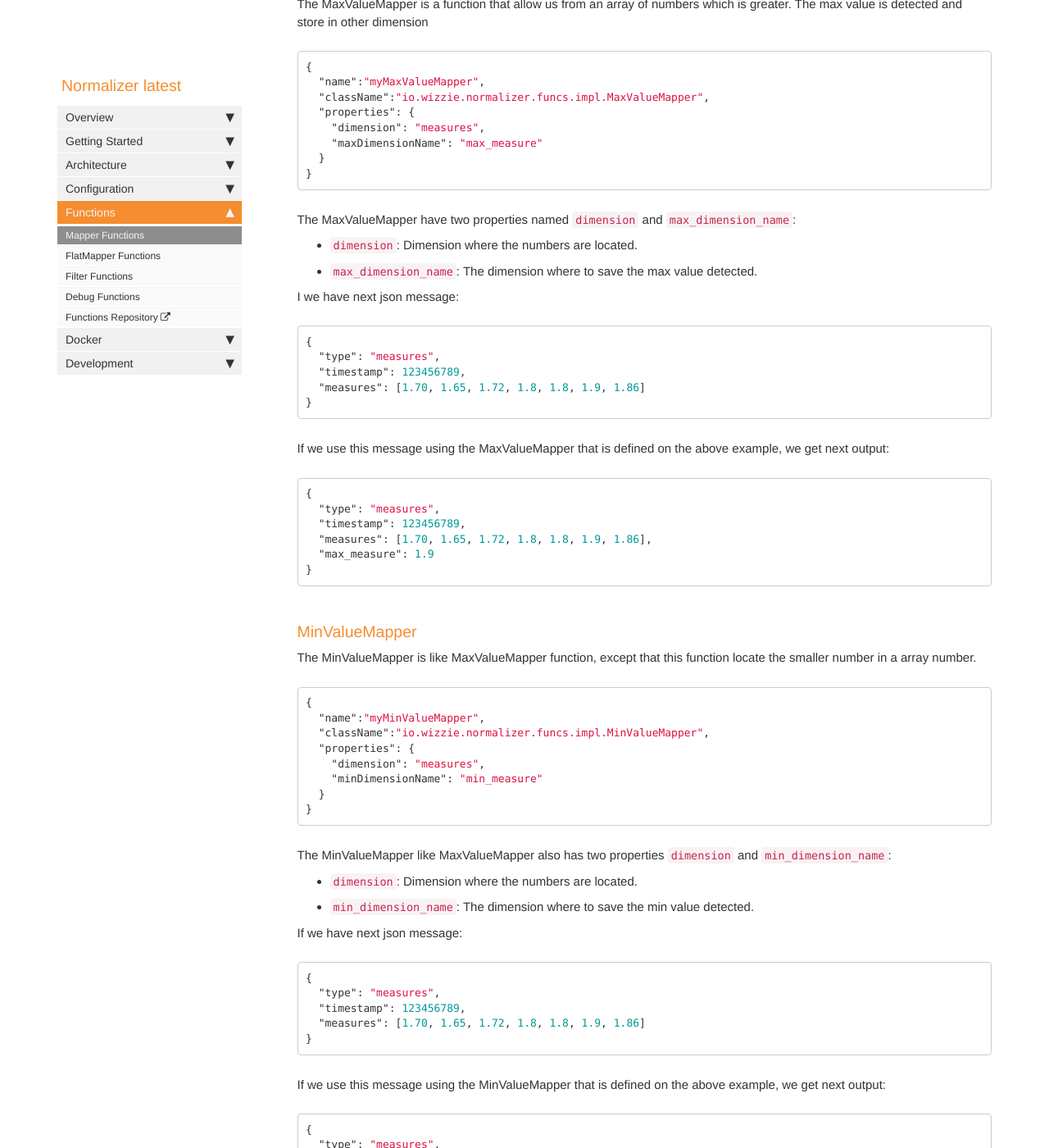
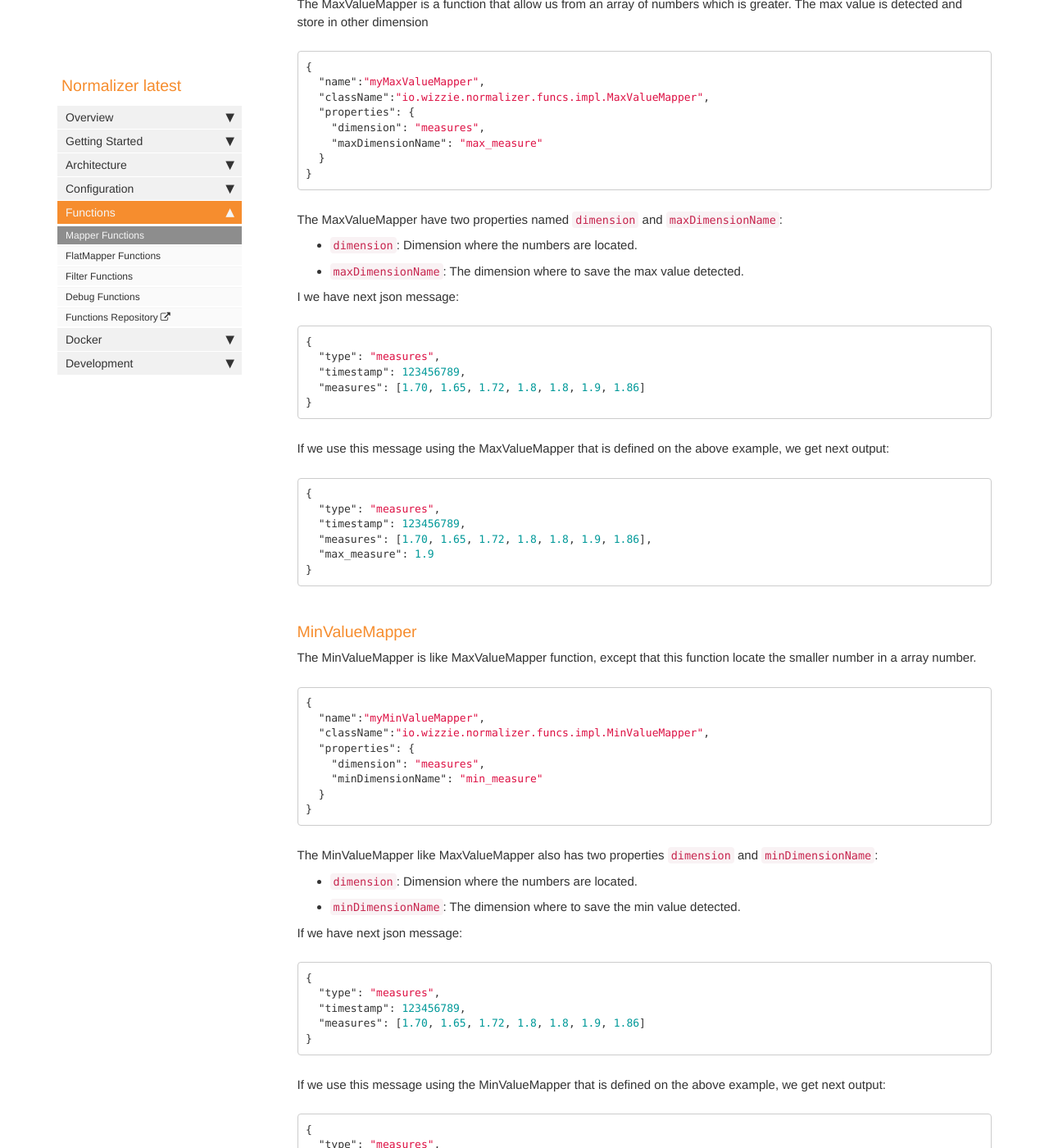
Before and after one commit to wizzie-io/wizzie-io.github.io, a Jekyll site: the page built from pages/normalizer/latest/functions/mapper_functions.md, in a window 1280 px wide and 1400 px high, scrolled down 5815 px. Shown: the whole window at 82% size. Built offline with Jekyll 4.4.1, drawn with Linux system fonts in a browser that asks for light colours; nearby versions of some CDN libraries; comment, search, counter and statistics services are not loaded; some of the changed text lies outside the part shown.

Commit message:
Change some properties to camelCase (#11)
* Change some properties to camelCase

* Update mapper_functions.md

````diff
--- a/pages/normalizer/latest/functions/mapper_functions.md
+++ b/pages/normalizer/latest/functions/mapper_functions.md
@@ -272,10 +272,10 @@ The MaxValueMapper is a function that allow us from an array of numbers which is
 }
 ```
 
-The MaxValueMapper have two properties named `dimension` and `max_dimension_name`:
+The MaxValueMapper have two properties named `dimension` and `maxDimensionName`:
 
 * `dimension`: Dimension where the numbers are located.
-* `max_dimension_name`: The dimension where to save the max value detected.
+* `maxDimensionName`: The dimension where to save the max value detected.
 
 I we have next json message:
 
@@ -312,9 +312,9 @@ The MinValueMapper is like MaxValueMapper function, except that this function lo
 }
 ```
 
-The MinValueMapper like MaxValueMapper also has two properties `dimension` and `min_dimension_name`:
+The MinValueMapper like MaxValueMapper also has two properties `dimension` and `minDimensionName`:
 * `dimension`:  Dimension where the numbers are located.
-* `min_dimension_name`: The dimension where to save the min value detected.
+* `minDimensionName`: The dimension where to save the min value detected.
 
 If we have next json message:
 
@@ -347,7 +347,7 @@ The ClassficationMapper allows us to classify a numeric value.
   "className":"io.wizzie.normalizer.funcs.impl.ClassificationMapper",
   "properties": {
     "dimension": "mark",
-    "new_dimension": "classification",
+    "newDimension": "classification",
     "classification": ["F", "D", "C", "B", "A"],
     "intervals": [49, 60, 71, 85],
     "unknownValue": -1
@@ -358,10 +358,10 @@ The ClassficationMapper allows us to classify a numeric value.
 The ClassificationMapper has five properties:
 
 * `dimension`: The dimension that indicate the numeric value to classify.
-* `new_dimension`: Dimension where put classification value.
+* `newDimension`: Dimension where put classification value.
 * `classification`: Array of strings where put the classification names.
 * `intervals`: Array of limit for each classification.
-* `unknown_value`: Single value for `unknown` classification.
+* `unknownValue`: Single value for `unknown` classification.
 
 In the function definition we are classify exams of Alberta Senior High School. We assume next message:
 
@@ -407,7 +407,7 @@ This mapper has some properties:
 * `dimension`: The dimension field that you want to split.
 * `delimiter`:  The character that the mapper uses to split.
 * `fields`: The new fields to the splitter dimensions. This is a JSON Array.
-* `delete_dimension`: This is a boolean to indicate if you want to delete the original dimension. Default: false
+* `deleteDimension`: This is a boolean to indicate if you want to delete the original dimension. Default: false
 
 **Input**:
 
@@ -947,7 +947,7 @@ The ArrayDecompositionMapper has three properties:
 
  * `dimension`: The dimension that indicate the array that we want to map.
  * `dimensionToBuild`: The output dimension that the mapper generates using the dimension array.
- * `delete_dimension`: Option to delete the dimension or not.
+ * `deleteDimension`: Option to delete the dimension or not.
 
 If we have this json message:
 
@@ -1098,7 +1098,7 @@ The MapFlattenMapper is a function that allows us to transform `Map<String, Map<
   "name":"myMapFlattenMapper",
   "className":"io.wizzie.normalizer.funcs.impl.MapFlattenMapper",
   "properties": {
-    "key_dimension": "key_dim",
+    "keyDimension": "key_dim",
     "flatDimension": "data",
     "outputDimension": "array_data"
   }
@@ -1107,9 +1107,9 @@ The MapFlattenMapper is a function that allows us to transform `Map<String, Map<
 
 The MapFlattenMapper have 3 properties:
 
-* `flat_dimension`: The `Map<String, Map<String, Object>>` to transform.
-* `key_dimension`: The new key dimension name to store the key value.
-* `output_dimension`: The new output dimension to store the `Array<Map<String, Object>>`
+* `flatDimension`: The `Map<String, Map<String, Object>>` to transform.
+* `keyDimension`: The new key dimension name to store the key value.
+* `outputDimension`: The new output dimension to store the `Array<Map<String, Object>>`
 
 I we have next json message:
 
````
Also changed, not shown: other parts of pages/normalizer/latest/functions/mapper_functions.md (+2 -2 lines).
